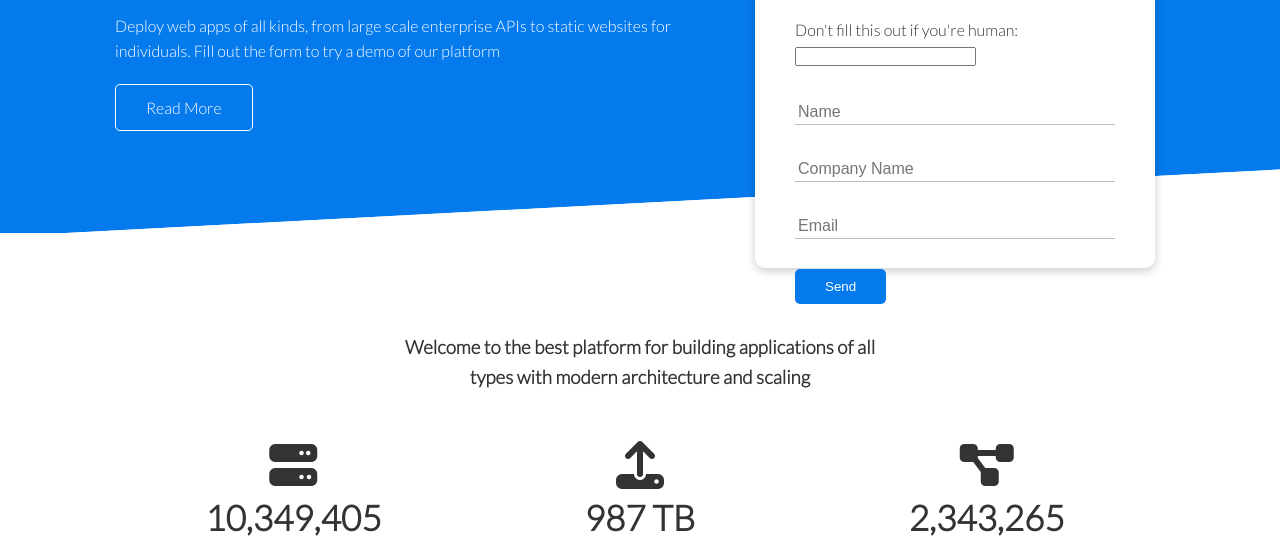
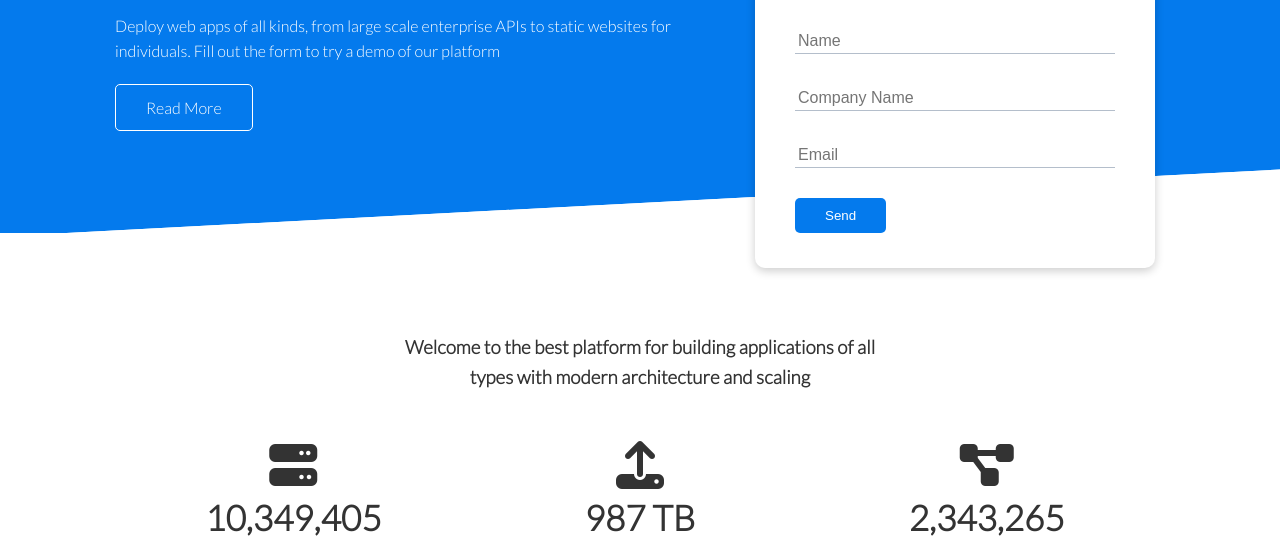
Before and after one commit to Danny-Pages/loruki-website, a plain HTML site: page index.html in a window 1280 px wide. Shown: the part 237-789 px from the top of the page. Drawn offline with Linux system fonts and the light colour scheme.

Commit message:
Adding netlify attribute

```diff
--- a/index.html
+++ b/index.html
@@ -40,10 +40,7 @@
 
             <div class="showcase-form card">
                 <h2>Request a Demo</h2>
-                <form name="contact" method="POST" netlify-honeypot="bot-field" data-netlify="true">
-                    <input type="hidden" name="form-name" value="contact" />
-                    <p class="hiddden"><label>Don't fill this out if you're human: <input name="bot-field" /></label>
-                    </p>
+                <form name="request" method="POST" netlify-honeypot="bot-field" data-netlify="true">
                     <div class="form-control">
                         <input type="text" name="name" placeholder="Name" required>
                     </div>
```
